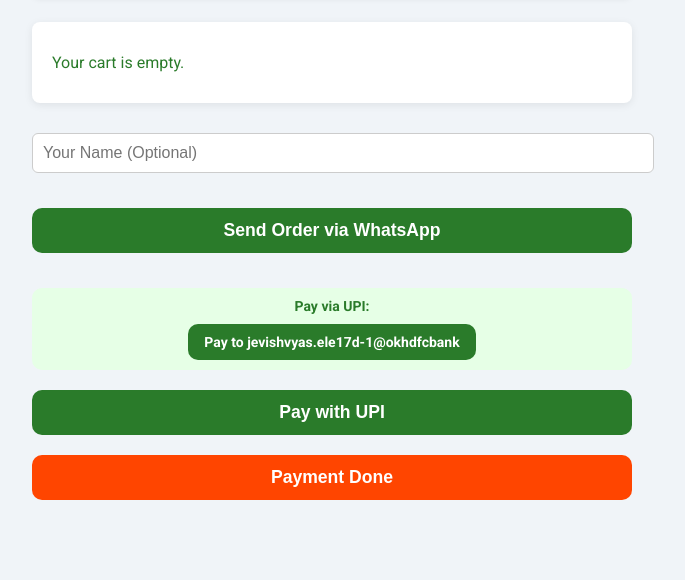
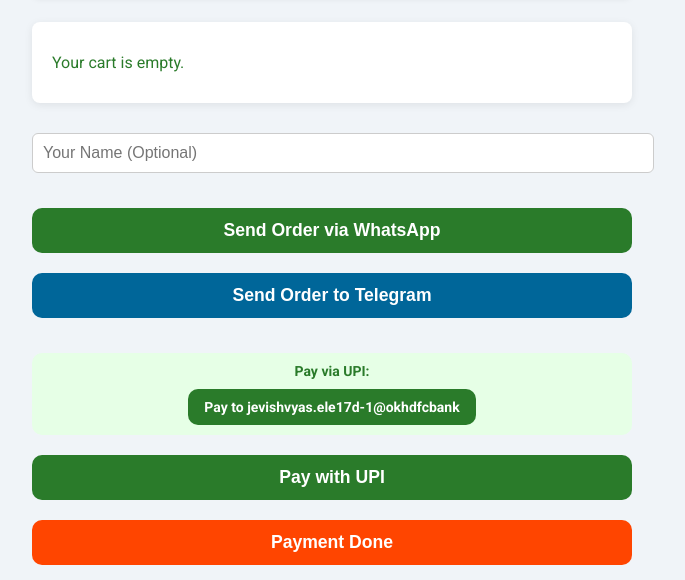
Before and after one commit to JevishVyas/Foodfest1.github.io, a plain HTML site: page index.html in a window 1280 px wide. Shown: the part 1232-1812 px from the top of the page, without its empty margins (308-993 px from the left). Before the commit the page ends 1747 px from the top, so only its background shows below. Drawn offline with Linux system fonts and the light colour scheme.

Commit message:
Updatetindex.html

```diff
--- a/index.html
+++ b/index.html
@@ -164,7 +164,7 @@
       margin-top: 0;
     }
 
-    #cart-button, #payWithUpi1, #doneButton {
+    #cart-button, #payWithUpi1, #doneButton, #telegram-button {
       margin-top: 20px;
       padding: 12px 0;
       background-color: #2a7b2a;
@@ -181,12 +181,17 @@
     #doneButton {
       background-color: #ff4500;
     }
+    #telegram-button {
+    background-color: #006699;
+    }
 
     #cart-button:hover,
     #payWithUpi1:hover,
-    #doneButton:hover {
+    #doneButton:hover,
+    #telegram-button:hover {
       transform: scale(1.05);
     }
+
 
     .upi-section {
       margin-top: 35px;
@@ -338,6 +343,7 @@
   }
 }
 
+
   </style>
 </head>
 <body>
@@ -478,7 +484,7 @@
 <input type="text" id="custName" placeholder="Your Name (Optional)"
 style="width: 100%; padding: 10px; border-radius: 6px; border: 1px solid #ccc; margin: 15px 0; font-size: 1rem;" />
 <button id="cart-button" onclick="sendOrderToWhatsApp()">Send Order via WhatsApp</button>
-
+<button id="telegram-button" onclick="sendOrderToTelegram()" style="...">Send Order to Telegram</button>
 <div class="upi-section">
   Pay via UPI:<br />
   <a id="upiPayLink" href="upi://pay?pa=jevishvyas.ele17d-1@okhdfcbank&pn=Jevish%20Vyas" target="_blank">
@@ -687,6 +693,64 @@ function getItemNameFromQtyId(qtyId) {
   const title = menuItem.querySelector(".menu-item-title").innerText.trim();
   return title;
 }
+
+const TELEGRAM_BOT_TOKEN = '7661208917:AAH0zBGUeHHR3xi_K9NaOXFLvzHBC5Ccv5A';
+const TELEGRAM_CHAT_ID = '-1002647443684';
+
+function sendOrderToTelegram() {
+  if (cart.length === 0) {
+    alert("Your cart is empty!");
+    return;
+  }
+
+  let orderNumber = localStorage.getItem('orderNumber');
+  if (orderNumber === null) {
+    orderNumber = 0;
+  } else {
+    orderNumber = parseInt(orderNumber);
+    orderNumber = (orderNumber >= 1000) ? 0 : orderNumber + 1;
+  }
+  localStorage.setItem('orderNumber', orderNumber);
+
+  const name = document.getElementById("custName").value.trim();
+
+  let message = "";
+  if (name !== "") {
+    message += `👤Name: ${name}\n`;
+  }
+  message += `📝 Order #${orderNumber}\n\n`;
+
+  let total = 0;
+  cart.forEach((item, index) => {
+    message += `${index + 1}. ${item.qty} x ${item.item} - ₹${item.qty * item.price}\n`;
+    total += item.qty * item.price;
+  });
+
+  message += `\n ☘️Total: ₹${total}`;
+
+  const url = `https://api.telegram.org/bot${TELEGRAM_BOT_TOKEN}/sendMessage`;
+
+  fetch(url, {
+    method: 'POST',
+    headers: { 'Content-Type': 'application/json' },
+    body: JSON.stringify({
+      chat_id: TELEGRAM_CHAT_ID,
+      text: message,
+      parse_mode: 'Markdown'
+    })
+  })
+  .then(response => response.json())
+  .then(data => {
+    if (data.ok) {
+      alert('Order sent to Telegram group!');
+    } else {
+      alert('Failed to send order: ' + data.description);
+    }
+  })
+  .catch(error => {
+    alert('Error sending order: ' + error.message);
+  });
+}
 </script>
 </body>
 </html>
```
